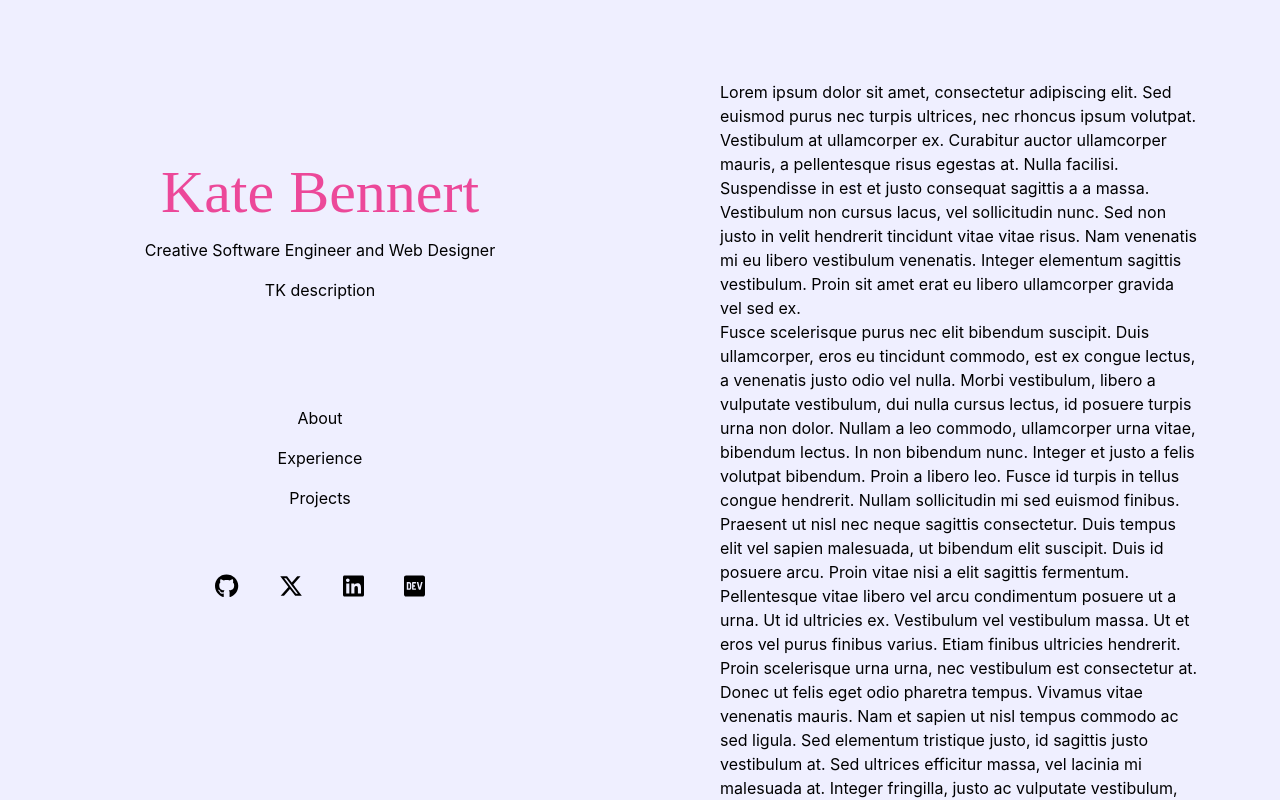
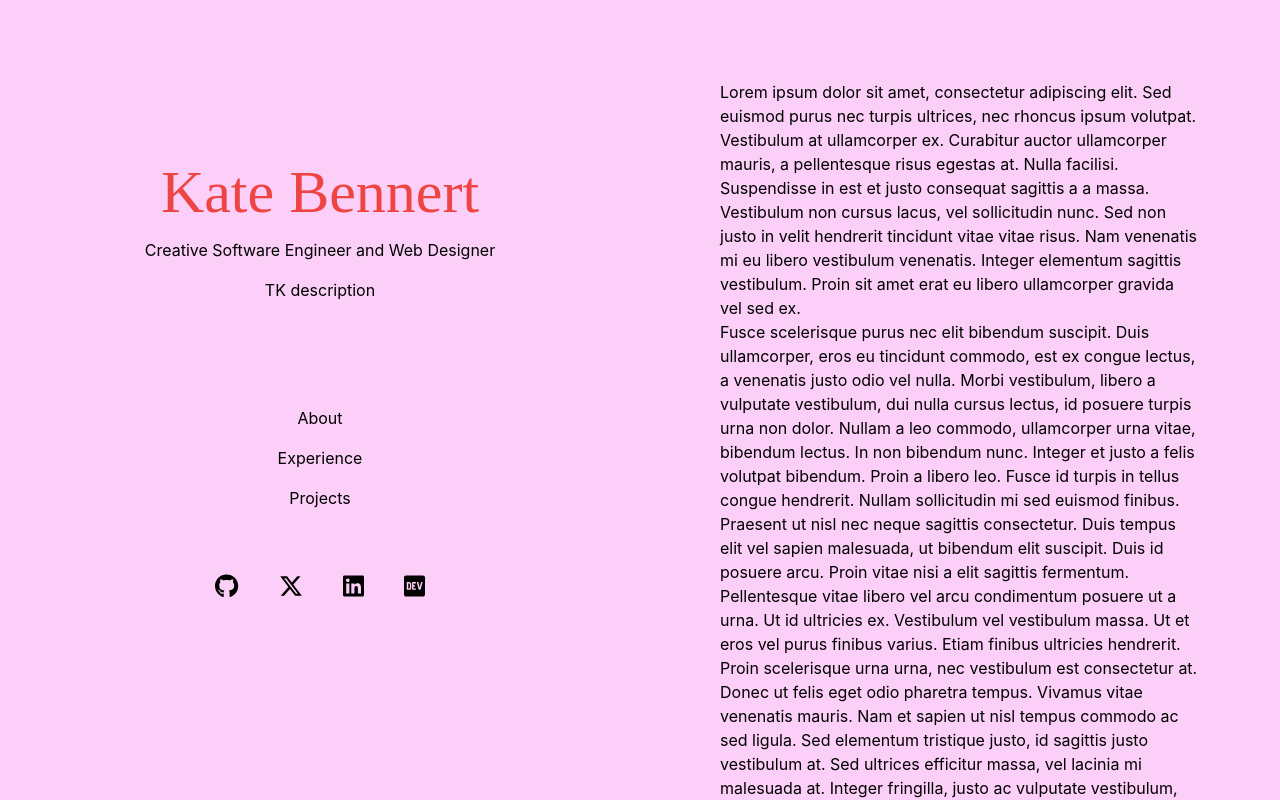
Before and after one commit to katebennert/chicken-nuggies, a React (Create React App) app: page / in a window 1280 px wide. Shown: the top 800 px of the page. Built offline with nearby package versions, Linux system fonts and the light colour scheme.

Commit message:
Change colors scheme

```diff
--- a/src/Header.js
+++ b/src/Header.js
@@ -4,7 +4,7 @@ function Header({ startAnimation }) {
 
     return (
       <div className="flex flex-col justify-center items-center">
-        <span className="font-limelight text-pink-500 text-4xl md:text-5xl xl:text-6xl lg:mb-4" onMouseEnter={startAnimation}>Kate Bennert</span>
+        <span className="font-limelight text-red-500 text-4xl md:text-5xl xl:text-6xl lg:mb-4" onMouseEnter={startAnimation}>Kate Bennert</span>
         <h2 className="mb-4">Creative Software Engineer and Web Designer</h2>
         <h3>TK description</h3>
       </div>
--- a/src/custom-styles.css
+++ b/src/custom-styles.css
@@ -1,5 +1,5 @@
 * {
-    background: #efefff;
+    background: #fbcff7;
 }
 
 /* @keyframes sprinkleAnimation {
```
